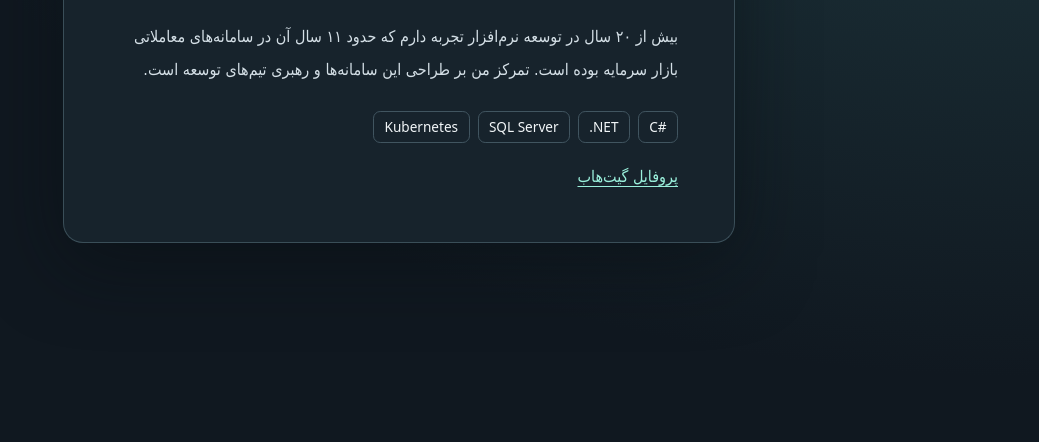
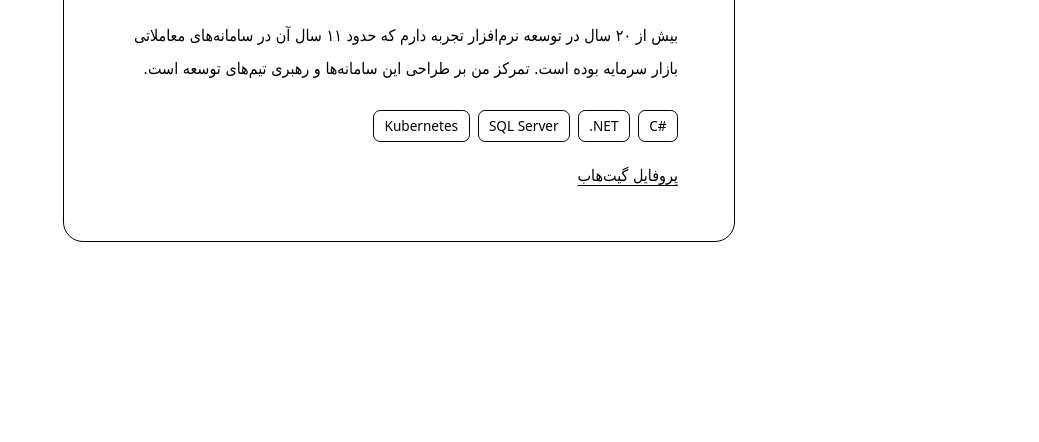
Before and after one commit to mrlayeghi/Shared, a plain HTML site: page index.html in a window 1280 px wide. Shown: the part 358-800 px from the top of the page, without its empty margins (241-1280 px from the left). Drawn offline with Linux system fonts and the light colour scheme.

Commit message:
Use a black-and-white introduction page

```diff
--- a/index.html
+++ b/index.html
@@ -7,10 +7,10 @@
   <title>M. Reza Layeghi | معرفی</title>
   <style>
     :root {
-      color-scheme: dark;
+      color-scheme: light;
       font-family: Tahoma, "Segoe UI", sans-serif;
-      background: #101820;
-      color: #f2f6f8;
+      background: #fff;
+      color: #000;
     }
 
     * { box-sizing: border-box; }
@@ -22,17 +22,13 @@
       display: grid;
       place-items: center;
       padding: clamp(1rem, 5vw, 3rem);
-      background: radial-gradient(ellipse at top right, #203a41, transparent 65%);
     }
 
     main {
       width: min(100%, 42rem);
       padding: clamp(1.5rem, 6vw, 3.5rem);
-      border: 1px solid #3a4e58;
-      border-block-start: 3px solid #82e3cd;
+      border: 1px solid currentColor;
       border-radius: 1.25rem;
-      background: #17232c;
-      box-shadow: 0 20px 75px #080e1280;
     }
 
     h1 {
@@ -46,14 +42,12 @@
 
     .role {
       margin: .9rem 0 0;
-      color: #9af0dc;
       font-weight: bold;
       line-height: 1.8;
     }
 
     .bio {
       margin: 1.5rem 0;
-      color: #d4dfe6;
       line-height: 2.05;
     }
 
@@ -68,7 +62,7 @@
 
     li {
       padding: .35rem .65rem;
-      border: 1px solid #415560;
+      border: 1px solid currentColor;
       border-radius: .45rem;
       font: .85rem/1.4 system-ui, sans-serif;
     }
@@ -76,7 +70,7 @@
     a {
       display: inline-block;
       margin-block-start: 1.5rem;
-      color: #9af0dc;
+      color: inherit;
       text-underline-offset: .25em;
     }
 
```
